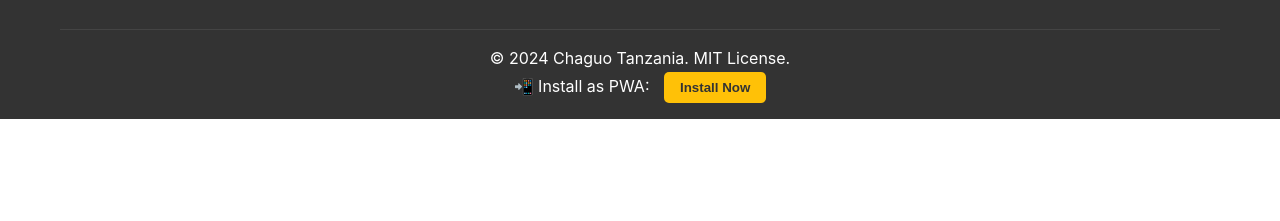
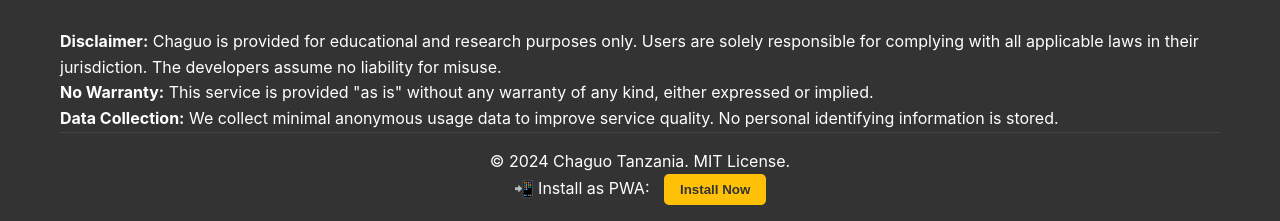
Before and after one commit to cephasgm/chaguo-tanzania, a plain HTML site: page index.html in a window 1280 px wide. Shown: the part 2361-2582 px from the top of the page. Before the commit the page ends 2480 px from the top, so only its background shows below. Drawn offline with Linux system fonts and the light colour scheme; no server answers; a script that the page names is missing.

Commit message:
Update index.html

```diff
--- a/index.html
+++ b/index.html
@@ -20,7 +20,7 @@
     <!-- QR Code Library -->
     <script src="https://cdn.jsdelivr.net/npm/qrcode@1.5.3/build/qrcode.min.js"></script>
 
-    <!-- UPDATED Service Worker Registration -->
+    <!-- Service Worker Registration -->
     <script>
         if ('serviceWorker' in navigator) {
             window.addEventListener('load', () => {
@@ -188,6 +188,13 @@
                 </div>
             </div>
 
+            <!-- Added Legal Disclaimer -->
+            <div class="legal">
+              <p><strong>Disclaimer:</strong> Chaguo is provided for educational and research purposes only. Users are solely responsible for complying with all applicable laws in their jurisdiction. The developers assume no liability for misuse.</p>
+              <p><strong>No Warranty:</strong> This service is provided "as is" without any warranty of any kind, either expressed or implied.</p>
+              <p><strong>Data Collection:</strong> We collect minimal anonymous usage data to improve service quality. No personal identifying information is stored.</p>
+            </div>
+
             <div class="footer-bottom">
                 <p>© 2024 Chaguo Tanzania. MIT License.</p>
                 <p id="pwa-status">📲 Install as PWA: <button id="install-pwa">Install Now</button></p>
```
